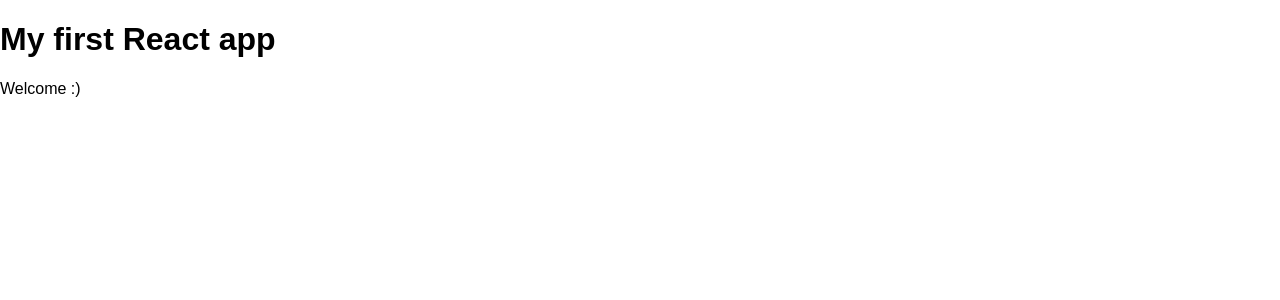
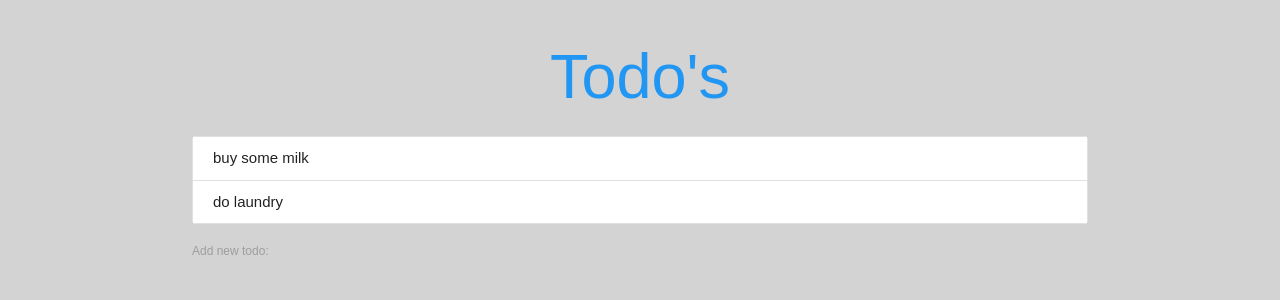
Before and after one commit to lisawagner/react-redux-basics, a React (Create React App) app: page / in a window 1280 px wide. Shown: the top 300 px of the page. Built offline with nearby package versions, Linux system fonts and the light colour scheme.

Commit message:
created simple todo list

```diff
--- a/package.json
+++ b/package.json
@@ -1,5 +1,5 @@
 {
-  "name": "myapp",
+  "name": "to-do-app",
   "version": "0.1.0",
   "private": true,
   "dependencies": {
--- a/public/index.html
+++ b/public/index.html
@@ -19,6 +19,7 @@
       work correctly both with client-side routing and a non-root public URL.
       Learn how to configure a non-root public URL by running `npm run build`.
     -->
+    <link rel="stylesheet" href="https://cdnjs.cloudflare.com/ajax/libs/materialize/1.0.0-rc.2/css/materialize.min.css">
     <title>React App</title>
   </head>
   <body>
--- a/src/App.js
+++ b/src/App.js
@@ -1,11 +1,40 @@
 import React, { Component } from 'react';
+import Todos from './components/Todos';
+import AddTodo from './components/AddTodo';
 
 class App extends Component {
+  state = {
+    todos: [
+      {id: 1, content: 'buy some milk'},
+      {id: 2, content: 'do laundry'}
+    ]
+  }
+
+  deleteTodo = (id) => {
+    console.log(id);
+    const todos = this.state.todos.filter((todo) => {
+      return todo.id !== id
+    })
+    this.setState({
+      // todos: todos
+      todos
+    })
+  }
+
+  addTodo = (todo) => {
+    todo.id = Math.random()
+    let todos = [...this.state.todos, todo]
+    this.setState({
+      todos
+    })
+   }
+
   render() {
     return (
-      <div className="App">
-        <h1>My first React app</h1>
-        <p>Welcome :)</p>
+      <div className="todo-app container">
+        <h1 className='center blue-text' >Todo's</h1>
+          <Todos todos={this.state.todos} deleteTodo={this.deleteTodo} />
+          <AddTodo addTodo={this.addTodo} />
       </div>
     );
   }
--- /dev/null
+++ b/src/components/AddTodo.js
@@ -0,0 +1,33 @@
+import React, { Component } from 'react'
+
+export default class AddTodo extends Component {
+  state = {
+    content: ''
+  }
+
+  handleChange = (e) => {
+    this.setState({
+      content: e.target.value
+    })
+
+  }
+  handleSubmit = (e) => {
+    e.preventDefault()
+    console.log(this.state);
+    this.props.addTodo(this.state)
+    this.setState({
+      content: ''
+    })
+  }
+
+  render() {
+    return (
+      <div>
+        <form onSubmit={this.handleSubmit}>
+          <label>Add new todo:</label>
+          <input type="text" onChange={this.handleChange} value={this.state.content} />
+        </form>
+      </div>
+    )
+  }
+}
--- /dev/null
+++ b/src/components/Todos.js
@@ -0,0 +1,22 @@
+import React from 'react'
+
+const Todos = ({ todos, deleteTodo }) => {
+  const todoList = todos.length ? (
+    todos.map((todo) => {
+      return (
+        <div className="collection-item" key={todo.id}>
+          <span onClick={() => {deleteTodo(todo.id)}}>{todo.content}</span>
+        </div>
+      )
+    })
+  ) : (
+    <p className='center'>You have no todo's left, yay!</p>
+  )
+  return (
+    <div className='todos collection'>
+      {todoList}
+    </div>
+  )
+}
+
+export default Todos
--- a/src/index.css
+++ b/src/index.css
@@ -2,4 +2,5 @@
   margin: 0;
   padding: 0;
   font-family: sans-serif;
+  background: lightgrey;
 }
```
Also changed, not shown: 1 other file (tests, documents, lock files or other folders).
